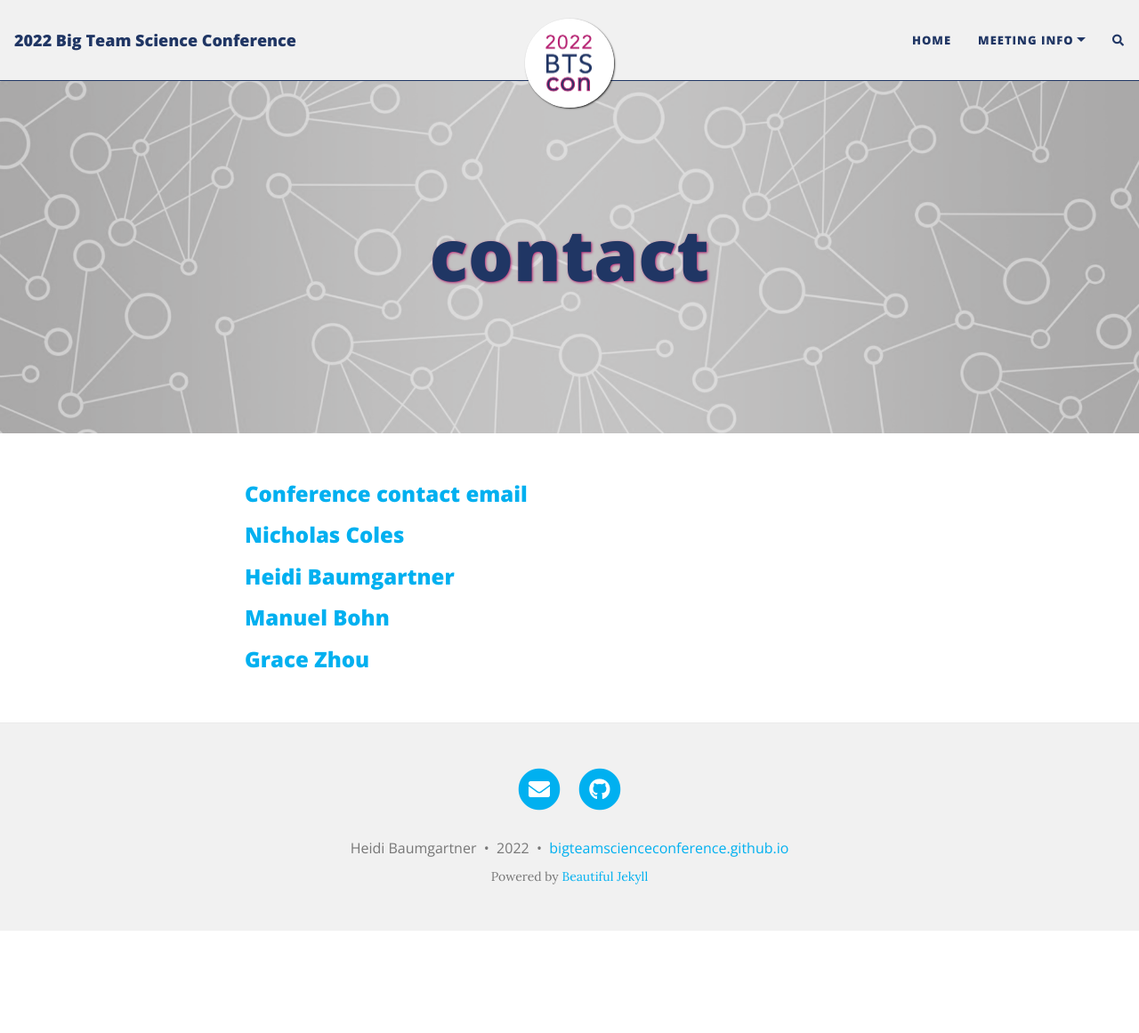
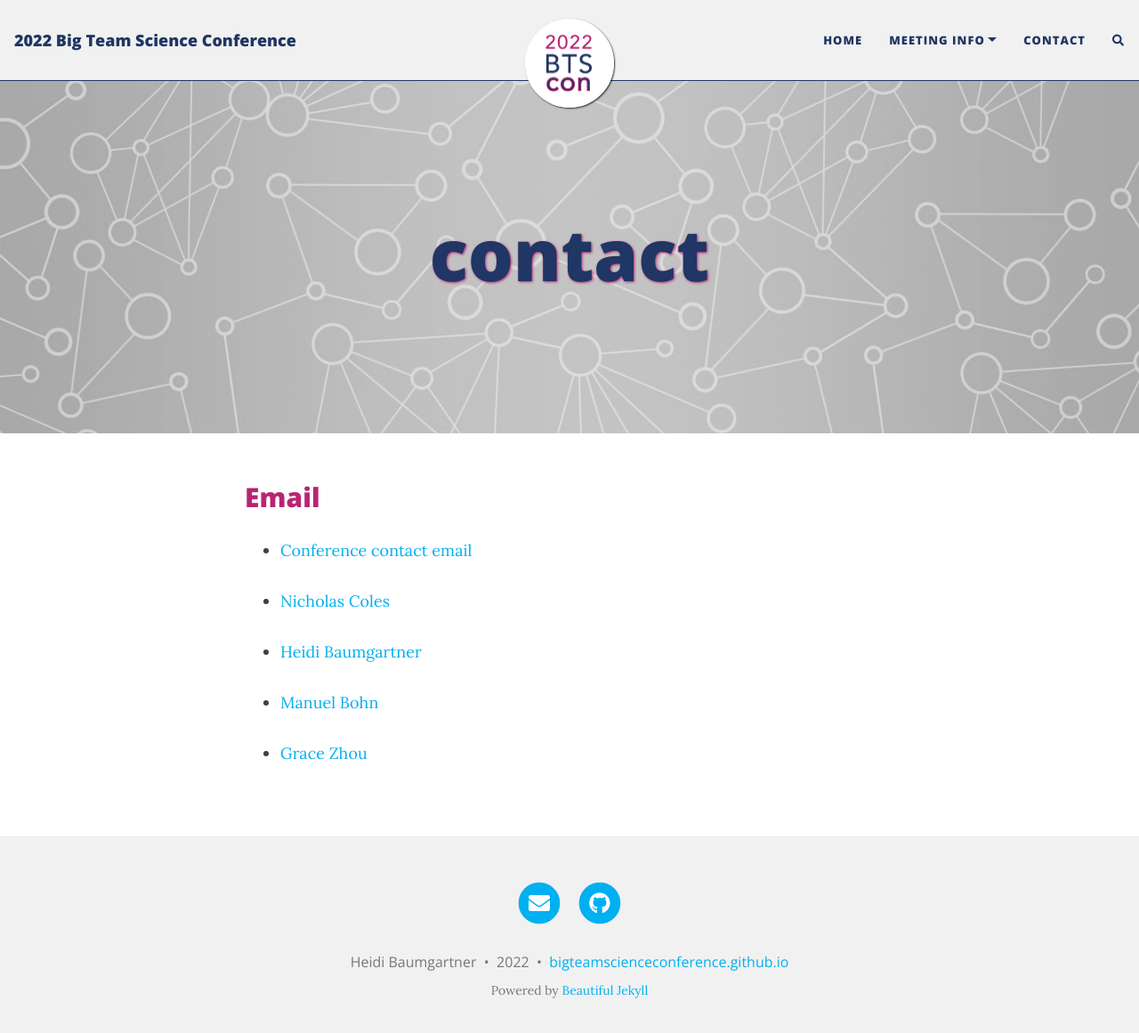
Before and after one commit to bigteamscienceconference/bigteamscienceconference.github.io, a Jekyll site: the page built from contact.md, in a window 1280 px wide and 1174 px high. Shown: the top 1161 px of the window at 89% size. Built offline with Jekyll 4.4.1, drawn with Linux system fonts in a browser that asks for light colours; nearby versions of some CDN libraries; comment, search, counter and statistics services are not loaded.

Commit message:
add contact page

```diff
--- a/_config.yml
+++ b/_config.yml
@@ -23,7 +23,7 @@
     - Meeting Rules: "rules"
 #  Registration: "registration"
 #  Program: "program"
-#  Contact: "contact"
+  Contact: "contact"
 
 #  About Me: "aboutme"
 #  Resources:
--- a/contact.md
+++ b/contact.md
@@ -6,12 +6,14 @@
 
 
 
-### [Conference contact email](mailto:bigteamscienceconference@gmail.com)
+## Email
 
-### [Nicholas Coles](mailto:ncoles@stanford.edu)
+* [Conference contact email](mailto:bigteamscienceconference@gmail.com)
 
-### [Heidi Baumgartner](mailto:heidib@stanford.edu)
+* [Nicholas Coles](mailto:ncoles@stanford.edu)
 
-### [Manuel Bohn](mailto:manuel0bohn@gmail.com)
+* [Heidi Baumgartner](mailto:heidib@stanford.edu)
 
-### [Grace Zhou](mailto:grace.zhou@umanitoba.ca)
+* [Manuel Bohn](mailto:manuel0bohn@gmail.com)
+
+* [Grace Zhou](mailto:grace.zhou@umanitoba.ca)
```
